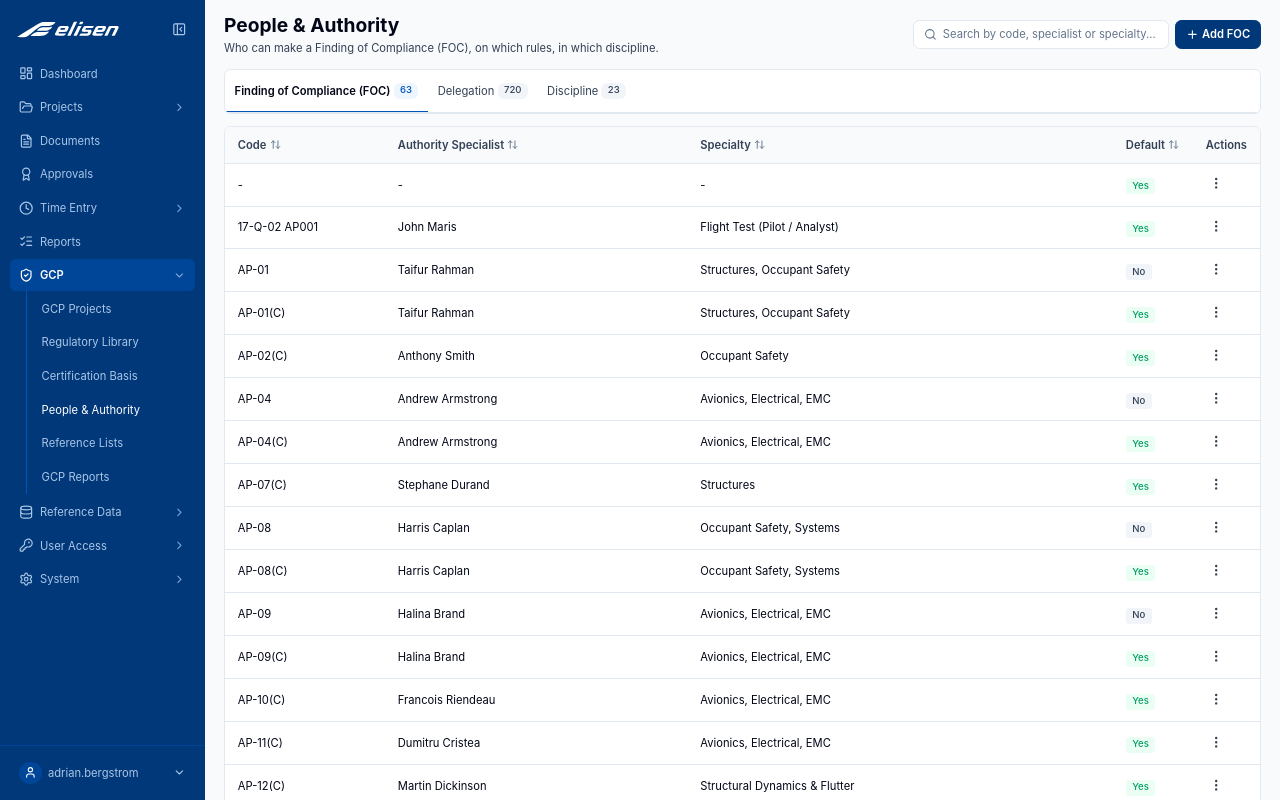
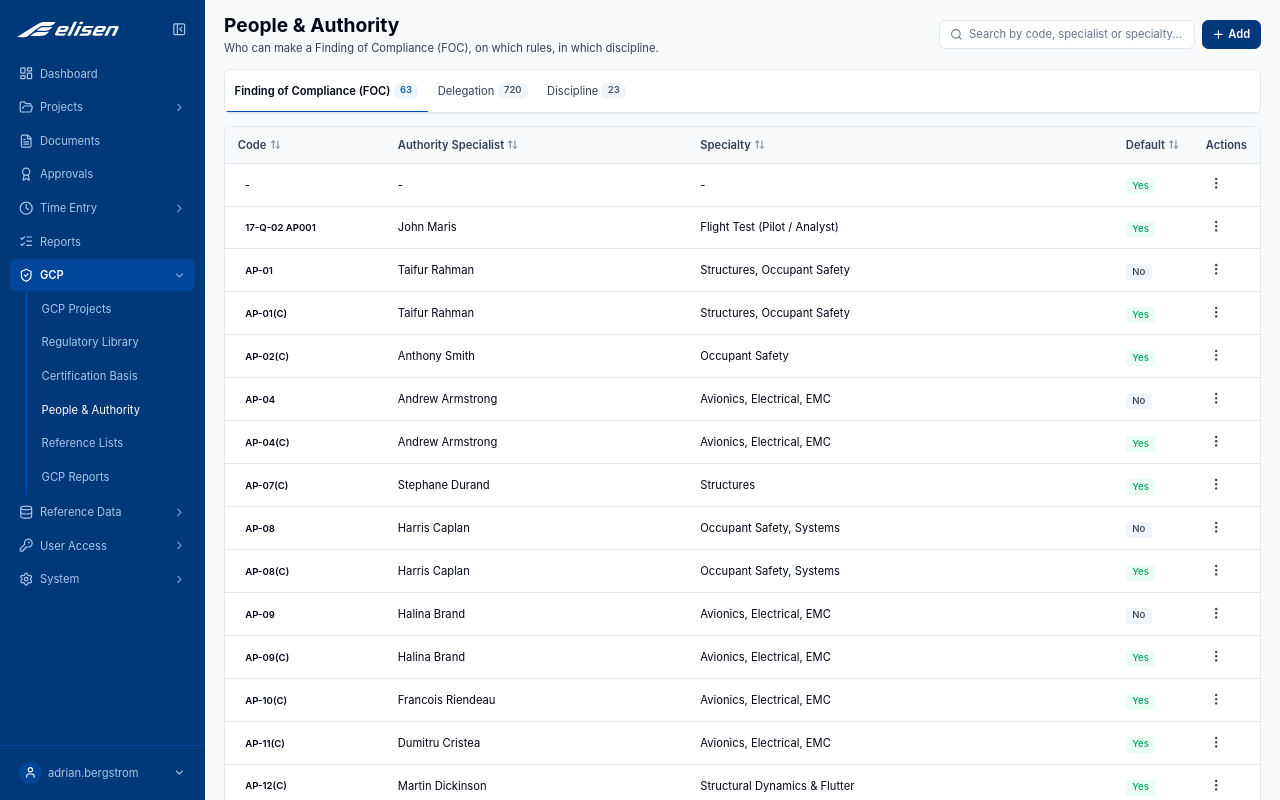
Before and after one commit to ahtishamk466/Elisen, a React (Vite) app: page /gcp/people in a window 1280 px wide. Built offline with nearby package versions, Linux system fonts and the light colour scheme.

Commit message:
Unify People and Authority Add labels and row views

```diff
--- a/src/components/features/gcp/GcpDelegationTab.tsx
+++ b/src/components/features/gcp/GcpDelegationTab.tsx
@@ -8,6 +8,7 @@ import { useTableSort } from '@/components/patterns/useTableSort'
 import { useSyncedScroll } from '@/components/patterns/useSyncedScroll'
 import { proportionalWidths } from '@/lib/tableWidths'
 import { Badge } from '@/components/ui/Badge'
+import { Button } from '@/components/ui/Button'
 import { useGcpStore } from '@/stores/gcpStore'
 import type { Delegation } from '@/types/gcp'
 import { DelegationDetailDrawer } from './DelegationDetailDrawer'
@@ -33,7 +34,7 @@ const TABLE_WIDTH = COLUMNS.reduce((sum, c) => sum + (c.style?.width as number),
 const COL_WIDTHS = proportionalWidths([...COLUMNS.map((c) => c.style?.width as number), ACTIONS_WIDTH])
 
 export interface GcpDelegationTabProps {
-  /** The page header's "Add Delegation" button controls this drawer — see
+  /** The page header's Add button controls this drawer — see
       docs/COMPONENTS.md, "Tabbed page layout". */
   createOpen: boolean
   onCreateOpenChange: (open: boolean) => void
@@ -115,8 +116,16 @@ export function GcpDelegationTab({ createOpen, onCreateOpenChange, query }: GcpD
               </colgroup>
               <tbody>
                 {sorted.map((d) => (
-                  <tr key={d.id} className="border-b border-border-default last:border-b-0">
-                    <td className="whitespace-nowrap px-lg py-base text-sm text-text-primary">{d.sectionRoot}</td>
+                  <tr key={d.id} onClick={() => setViewing(d)}
+                    className="cursor-pointer border-b border-border-default transition-colors duration-fast last:border-b-0 hover:bg-accent-subtle">
+                    <td className="whitespace-nowrap px-lg py-base text-sm text-text-primary">
+                      <Button type="button" variant="tertiary" size="sm" className="justify-start px-0 text-left text-sm font-normal"
+                        style={{ height: 'auto', textDecorationLine: 'none' }}
+                        aria-label={`View delegation ${d.sectionRoot} for ${d.focCode}`}
+                        onClick={(event) => { event.stopPropagation(); setViewing(d) }}>
+                        {d.sectionRoot}
+                      </Button>
+                    </td>
                     <td className="whitespace-nowrap px-lg py-base text-sm text-text-primary">{d.focCode}</td>
                     <td className="px-lg py-base">
                       <Badge tone={d.limitation ? 'success' : 'danger'}>{d.limitation ? 'Yes' : 'No'}</Badge>
@@ -124,7 +133,7 @@ export function GcpDelegationTab({ createOpen, onCreateOpenChange, query }: GcpD
                     <td className="px-lg py-base">
                       <Badge tone={d.active ? 'success' : 'neutral'}>{d.active ? 'Active' : 'Inactive'}</Badge>
                     </td>
-                    <td className="px-lg py-base">
+                    <td className="px-lg py-base" onClick={(event) => event.stopPropagation()}>
                       <ActionsMenu
                         ariaLabel={`Actions for ${d.sectionRoot} · ${d.focCode}`}
                         items={[
--- a/src/components/features/gcp/GcpDisciplineTab.tsx
+++ b/src/components/features/gcp/GcpDisciplineTab.tsx
@@ -6,6 +6,7 @@ import { EmptyState } from '@/components/patterns/EmptyState'
 import { SortableTh } from '@/components/patterns/SortableTh'
 import { useTableSort } from '@/components/patterns/useTableSort'
 import { Badge } from '@/components/ui/Badge'
+import { Button } from '@/components/ui/Button'
 import { useGcpStore } from '@/stores/gcpStore'
 import type { Discipline } from '@/types/gcp'
 import { DisciplineDetailDrawer } from './DisciplineDetailDrawer'
@@ -21,7 +22,7 @@ const COLUMNS: { label: string; sort: SortKey; style?: CSSProperties }[] = [
 ]
 
 export interface GcpDisciplineTabProps {
-  /** The page header's "Add Discipline" button controls this drawer — see
+  /** The page header's Add button controls this drawer — see
       docs/COMPONENTS.md, "Tabbed page layout". */
   createOpen: boolean
   onCreateOpenChange: (open: boolean) => void
@@ -83,14 +84,22 @@ export function GcpDisciplineTab({ createOpen, onCreateOpenChange, query }: GcpD
             </thead>
             <tbody>
               {sorted.map((d) => (
-                <tr key={d.id} className="border-b border-border-default last:border-b-0">
-                  <td className="whitespace-nowrap px-lg py-base text-sm text-text-primary">{d.daoSpecialtyCode}</td>
+                <tr key={d.id} onClick={() => setViewing(d)}
+                  className="cursor-pointer border-b border-border-default transition-colors duration-fast last:border-b-0 hover:bg-accent-subtle">
+                  <td className="whitespace-nowrap px-lg py-base text-sm text-text-primary">
+                    <Button type="button" variant="tertiary" size="sm" className="justify-start px-0 text-left text-sm font-normal"
+                      style={{ height: 'auto', textDecorationLine: 'none' }}
+                      aria-label={`View discipline ${d.daoSpecialtyCode}`}
+                      onClick={(event) => { event.stopPropagation(); setViewing(d) }}>
+                      {d.daoSpecialtyCode}
+                    </Button>
+                  </td>
                   <td className="px-lg py-base text-sm text-text-primary">{d.elisenDiscipline}</td>
                   <td className="px-lg py-base text-sm text-text-primary">{d.tccaDiscipline}</td>
                   <td className="px-lg py-base">
                     <Badge tone={d.active ? 'success' : 'neutral'}>{d.active ? 'Active' : 'Inactive'}</Badge>
                   </td>
-                  <td className="px-lg py-base">
+                  <td className="px-lg py-base" onClick={(event) => event.stopPropagation()}>
                     <ActionsMenu
                       ariaLabel={`Actions for ${d.daoSpecialtyCode}`}
                       items={[
--- a/src/components/features/gcp/GcpFocTab.tsx
+++ b/src/components/features/gcp/GcpFocTab.tsx
@@ -6,6 +6,7 @@ import { EmptyState } from '@/components/patterns/EmptyState'
 import { SortableTh } from '@/components/patterns/SortableTh'
 import { useTableSort } from '@/components/patterns/useTableSort'
 import { Badge } from '@/components/ui/Badge'
+import { Button } from '@/components/ui/Button'
 import { useGcpStore } from '@/stores/gcpStore'
 import type { Foc } from '@/types/gcp'
 import { FocDetailDrawer } from './FocDetailDrawer'
@@ -21,7 +22,7 @@ const COLUMNS: { label: string; sort: SortKey; style?: CSSProperties }[] = [
 ]
 
 export interface GcpFocTabProps {
-  /** The page header's "Add FOC" button controls this drawer — see
+  /** The page header's Add button controls this drawer — see
       docs/COMPONENTS.md, "Tabbed page layout" for why Add lives there and
       not in this panel. */
   createOpen: boolean
@@ -86,14 +87,19 @@ export function GcpFocTab({ createOpen, onCreateOpenChange, query }: GcpFocTabPr
             </thead>
             <tbody>
               {rows.map((f) => (
-                <tr key={f.id} className="border-b border-border-default last:border-b-0">
-                  <td className="whitespace-nowrap px-lg py-base text-sm text-text-primary">{f.code}</td>
+                <tr key={f.id} onClick={() => setViewing(f)}
+                  className="cursor-pointer border-b border-border-default transition-colors duration-fast last:border-b-0 hover:bg-accent-subtle">
+                  <td className="whitespace-nowrap px-lg py-base text-sm text-text-primary">
+                    <Button type="button" variant="tertiary" size="sm" className="justify-start px-0 text-left text-sm font-normal"
+                      style={{ height: 'auto', textDecorationLine: 'none' }} aria-label={`View FOC ${f.code}`}
+                      onClick={(event) => { event.stopPropagation(); setViewing(f) }}>{f.code}</Button>
+                  </td>
                   <td className="px-lg py-base text-sm text-text-primary">{f.authoritySpecialist}</td>
                   <td className="px-lg py-base text-sm text-text-primary">{f.specialty || '—'}</td>
                   <td className="px-lg py-base">
                     <Badge tone={f.isDefault ? 'success' : 'neutral'}>{f.isDefault ? 'Yes' : 'No'}</Badge>
                   </td>
-                  <td className="px-lg py-base">
+                  <td className="px-lg py-base" onClick={(event) => event.stopPropagation()}>
                     <ActionsMenu
                       ariaLabel={`Actions for ${f.code}`}
                       items={[
--- a/src/components/features/gcp/GcpPeoplePage.tsx
+++ b/src/components/features/gcp/GcpPeoplePage.tsx
@@ -14,16 +14,16 @@ import { useGcpData } from './GcpDataGate'
 /** Who may sign, for which rule, in which technical field — the three lists
     that decide what the compliance-item picker offers. */
 const TABS = [
-  { key: 'foc', label: 'Finding of Compliance (FOC)', addLabel: 'Add FOC', searchPlaceholder: 'Search by code, specialist or specialty...' },
-  { key: 'delegation', label: 'Delegation', addLabel: 'Add Delegation', searchPlaceholder: 'Search by section root or FOC code...' },
-  { key: 'discipline', label: 'Discipline', addLabel: 'Add Discipline', searchPlaceholder: 'Search by code or discipline...' },
+  { key: 'foc', label: 'Finding of Compliance (FOC)', searchPlaceholder: 'Search by code, specialist or specialty...' },
+  { key: 'delegation', label: 'Delegation', searchPlaceholder: 'Search by section root or FOC code...' },
+  { key: 'discipline', label: 'Discipline', searchPlaceholder: 'Search by code or discipline...' },
 ] as const
 
 /**
  * Tabs and table sit in their own containers, not one shared card. The
  * page's one Add action and its search box both live top-right in the
- * header (`AppShell`'s `headerActions`) — Add's label swaps to name the
- * active tab ("Add FOC", "Add Delegation") — and each tab's label carries
+ * header (`AppShell`'s `headerActions`) — the shared Add action opens the
+ * active tab's form — and each tab's label carries
  * its own row count, matching the app's Aircraft / Serial Numbers reference
  * data screen. See docs/COMPONENTS.md, "Tabbed page layout".
  */
@@ -61,7 +61,7 @@ export function GcpPeoplePage() {
             <Input id="people-authority-search" size="sm" leadingIcon={<Search size={16} />}
               placeholder={active.searchPlaceholder} value={query} onChange={(e) => setQuery(e.target.value)} />
           </div>
-          <Button leadingIcon={<Plus size={16} />} onClick={() => setCreateOpen(true)}>{active.addLabel}</Button>
+          <Button leadingIcon={<Plus size={16} />} onClick={() => setCreateOpen(true)}>Add</Button>
         </>
       }
     >
```
Also changed, not shown: 2 other files (tests, documents, lock files or other folders).
